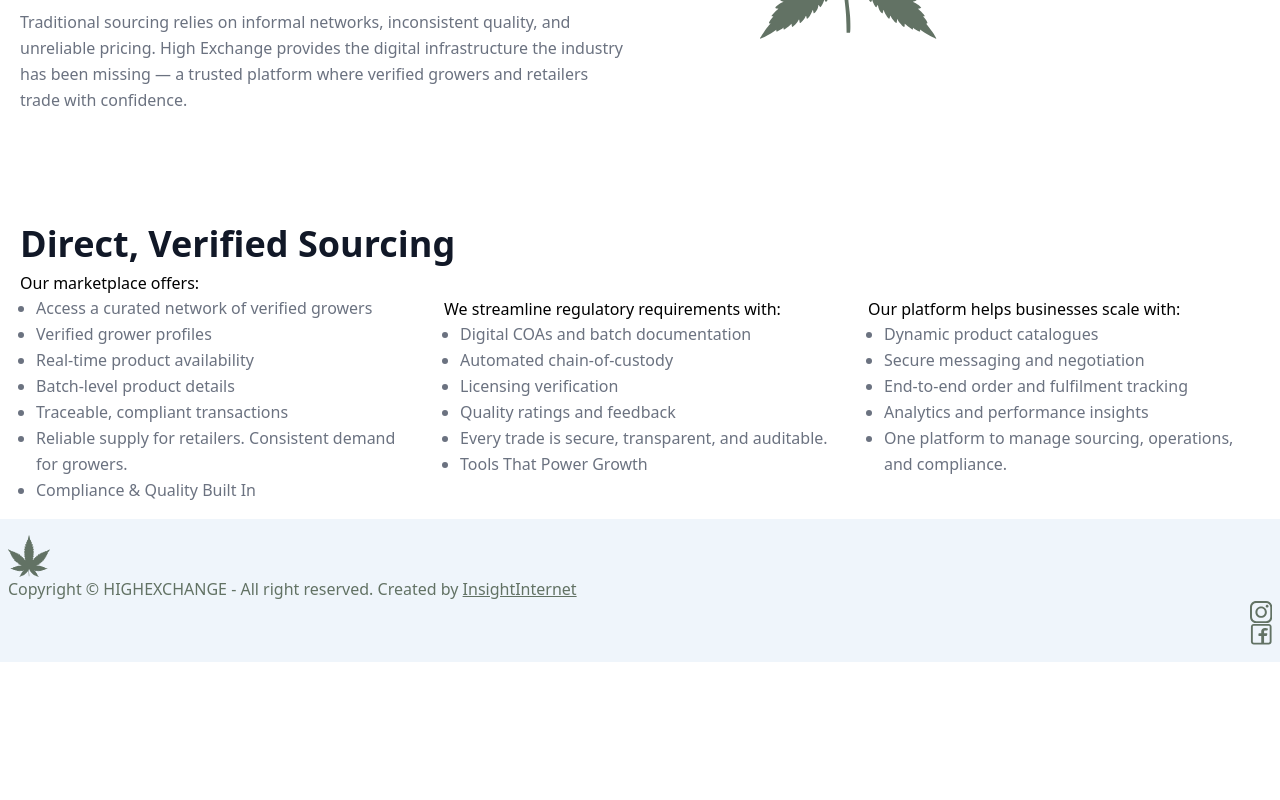
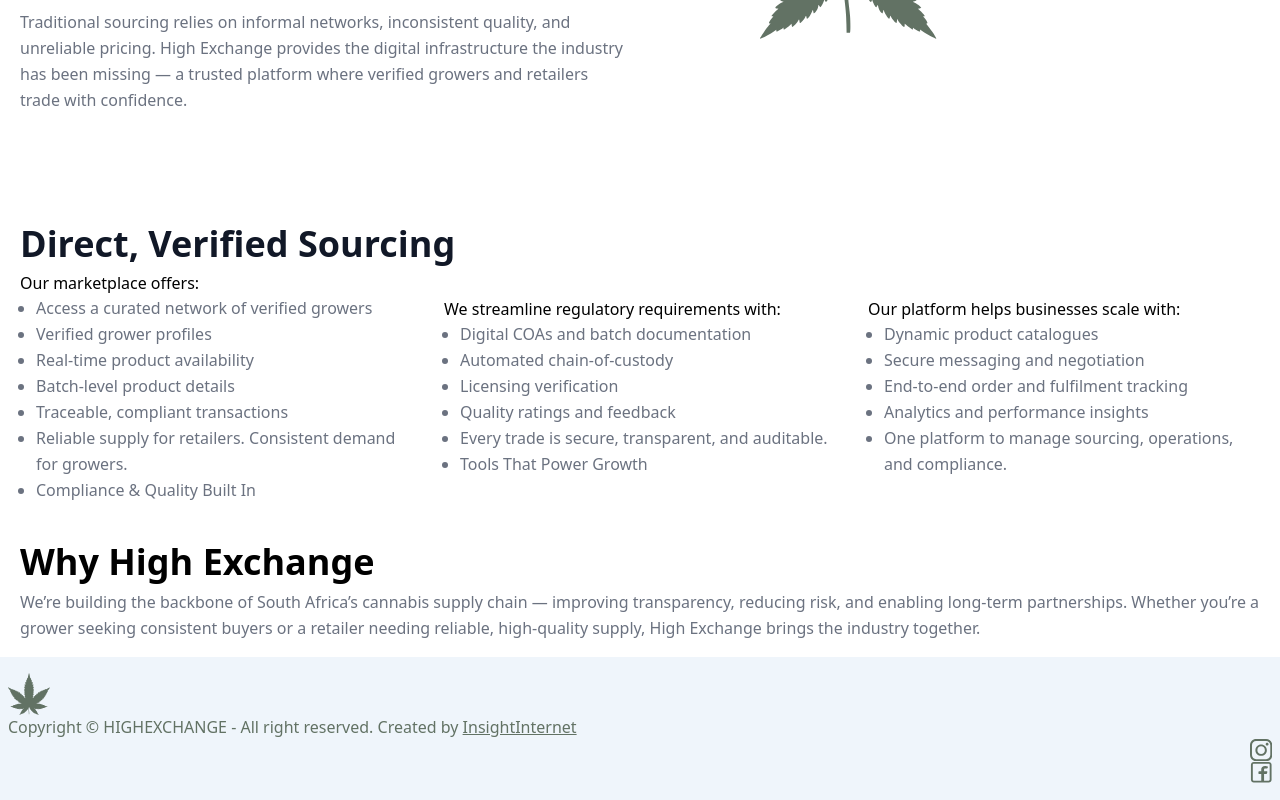
Before and after one commit to matherton/cannaExchange, a Vue app: page /cannaExchange/about in a window 1280 px wide. Shown: the part 2102-2902 px from the top of the page. Before the commit the page ends 2764 px from the top, so only its background shows below. Built offline with nearby package versions, Linux system fonts and the light colour scheme.

Commit message:
added last paragraph and left aligned copy

```diff
--- a/src/pages/About.vue
+++ b/src/pages/About.vue
@@ -15,13 +15,13 @@ import Leaf from "../components/icons/leaf.vue";
             class="w-full flex-col justify-start lg:items-start items-center gap-4 flex"
           >
             <h2
-              class="text-dark-900 dark:text-white text-4xl font-bold font-manrope leading-normal lg:text-start text-center"
+              class="text-dark-900 dark:text-white text-4xl font-bold font-manrope leading-normal lg:text-start text-left"
             >
               Connecting South Africa’s Cannabis Industry — Directly &
               Transparently
             </h2>
             <p
-              class="text-gray-500 text-base font-normal leading-relaxed lg:text-start text-center"
+              class="text-gray-500 text-base font-normal leading-relaxed lg:text-start text-left"
             >
               High Exchange is a B2B marketplace that streamlines how licensed
               growers and retailers trade. As the legal cannabis market expands,
@@ -29,12 +29,12 @@ import Leaf from "../components/icons/leaf.vue";
               inefficient.
             </p>
             <h2
-              class="py-4 white-gray-900 text-4xl font-bold font-manrope leading-normal lg:text-start text-center"
+              class="py-4 white-gray-900 text-4xl font-bold font-manrope leading-normal lg:text-start text-left"
             >
               A Structured Platform for a Growing Industry
             </h2>
             <p
-              class="text-gray-500 text-base font-normal leading-relaxed lg:text-start text-center"
+              class="text-gray-500 text-base font-normal leading-relaxed lg:text-start text-left"
             >
               Traditional sourcing relies on informal networks, inconsistent
               quality, and unreliable pricing. High Exchange provides the
@@ -161,6 +161,22 @@ import Leaf from "../components/icons/leaf.vue";
         </ul>
       </div>
     </div>
+    <div class="w-full max-w-7xl px-4 md:px-5 lg:px-5 mx-auto pt-8">
+      <h2
+        class="text-dark-900 dark:text-white text-4xl font-bold font-manrope leading-normal lg:text-start text-left"
+      >
+        Why High Exchange
+      </h2>
+      <p
+        class="text-gray-500 text-base font-normal leading-relaxed lg:text-start text-left"
+      >
+        We’re building the backbone of South Africa’s cannabis supply chain —
+        improving transparency, reducing risk, and enabling long-term
+        partnerships. Whether you’re a grower seeking consistent buyers or a
+        retailer needing reliable, high-quality supply, High Exchange brings the
+        industry together.
+      </p>
+    </div>
   </section>
 </template>
 <script>
```
